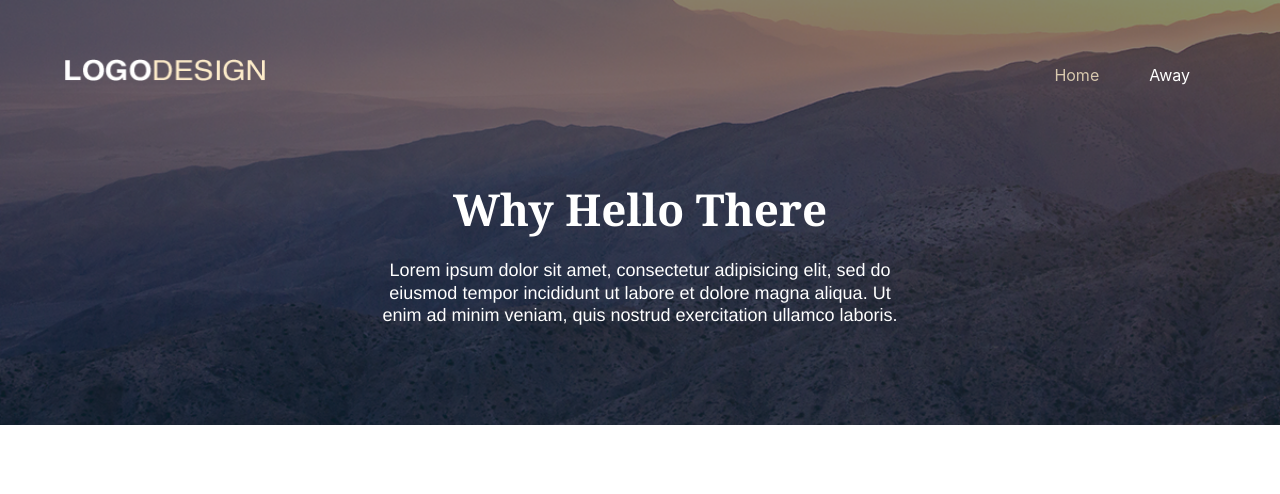
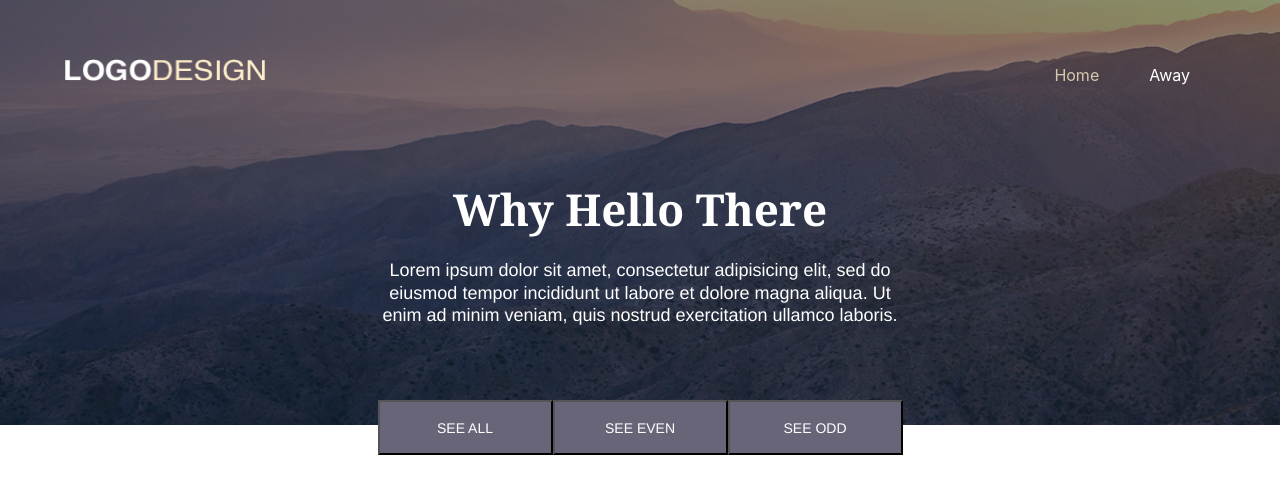
Before and after one commit to SimonPringleWallace/bonfire-challenge, a React (Create React App) app: page / in a window 1280 px wide. Shown: the top 494 px of the page. Built offline with nearby package versions, Linux system fonts and the light colour scheme.

Commit message:
Create Filter Buttons
- Create Filter Buttons within filter.js
- Create pseudo classes for these buttons to elevate them on hover
- Create an, as yet, unused class that the buttons will be toggled to
  after they are clicked on.

```diff
--- a/src/App.js
+++ b/src/App.js
@@ -1,5 +1,6 @@
 import React, { Component } from 'react';
 import {Hero} from './hero.js';
+import Filters from './filter.js';
 import './App.css';
 
 class App extends Component {
@@ -7,6 +8,7 @@ class App extends Component {
     return (
       <React.Fragment>
         <Hero />
+        <Filters />
       </React.Fragment>
     );
   }
--- /dev/null
+++ b/src/filter.css
@@ -0,0 +1,31 @@
+.filter-container {
+  display: flex;
+  justify-content: center;
+  margin-top: -25px;
+}
+.filter-button {
+  background-color: rgb(105,101,121);
+  width: 175px;
+  height:55px;
+  font-family: helvetica;
+  font-size: 14px;
+  color:rgb(255,255,255);
+  text-transform: uppercase;
+  text-align: center;
+  transition: margin .3s;
+}
+.filter-button:hover {
+  margin-top:-2px;
+  transition: margin .3s;
+}
+.filter-button-clicked {
+  background-color: rgb(253,236,202);
+  width: 175px;
+  height:55px;
+  font-family: helvetica;
+  font-size: 14px;
+  color:rgb(0,0,0);
+  text-transform: uppercase;
+  text-align: center;
+  margin-top:-2px;
+}
--- /dev/null
+++ b/src/filter.js
@@ -0,0 +1,16 @@
+import React, { Component } from 'react';
+import  './filter.css'
+
+class Filters extends Component {
+  render() {
+    return (
+      <div className='filter-container'>
+        <button className='filter-button'>See all</button>
+        <button className='filter-button'> See Even</button>
+        <button className='filter-button'> See Odd </button>
+      </div>
+    )
+  }
+}
+
+export default Filters;
--- a/src/header.js
+++ b/src/header.js
@@ -1,12 +1,12 @@
-import React, { Component } from 'react';
+import React from 'react';
 import './header.css';
 
 export const Header = () => (
   <div className="header">
     <div className='logo-container'><img alt='logo' src={require('./images/LOGODESIGN.png')}/></div>
     <ul className='nav-options'>
-      <li><a className='home-button' href='#'>Home</a> </li>
-      <li><a href='#'>Away</a></li>
+      <li><a className='home-button' href='www.google.com'>Home</a> </li>
+      <li><a href='www.google.com'>Away</a></li>
     </ul>
   </div>
 )
--- a/src/hero.js
+++ b/src/hero.js
@@ -1,4 +1,4 @@
-import React, { Component } from 'react';
+import React from 'react';
 import {Header} from './header.js';
 import './hero.css';
 
```
